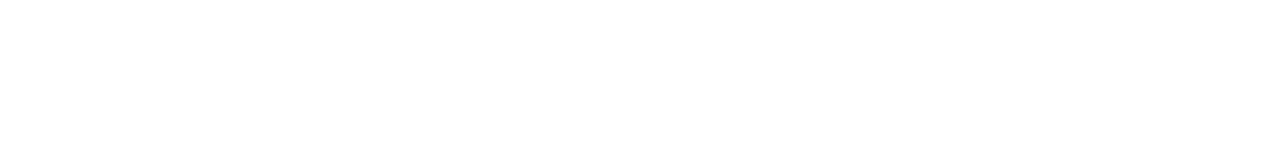
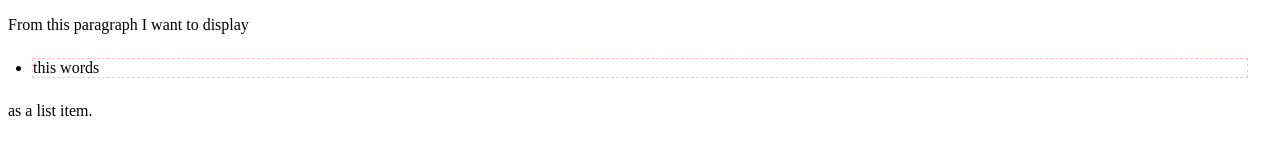
Before and after one commit to subash-gautam/CSS-Display, a plain HTML site: page 9. list-item/index.html in a window 1280 px wide. Drawn offline with Linux system fonts and the light colour scheme.

Commit message:
list-item display : end of course :tada:

```diff
--- a/template/index.html
+++ b/9. list-item/index.html
@@ -6,5 +6,10 @@
         <link rel="stylesheet" href="style.css" />
         <title>CSS : Display</title>
     </head>
-    <body></body>
+    <body>
+        <p>
+            From this paragraph I want to display
+            <span class="list">this words</span> as a list item.
+        </p>
+    </body>
 </html>
--- /dev/null
+++ b/9. list-item/style.css
@@ -0,0 +1,9 @@
+.list {
+    display: list-item;
+    /* list-style-position: inside; */
+    margin: 1.5rem;
+    border: 1px dashed pink;
+}
+p {
+    /* margin: 15px; */
+}
```
Also changed, not shown: template/style.css (deleted).
